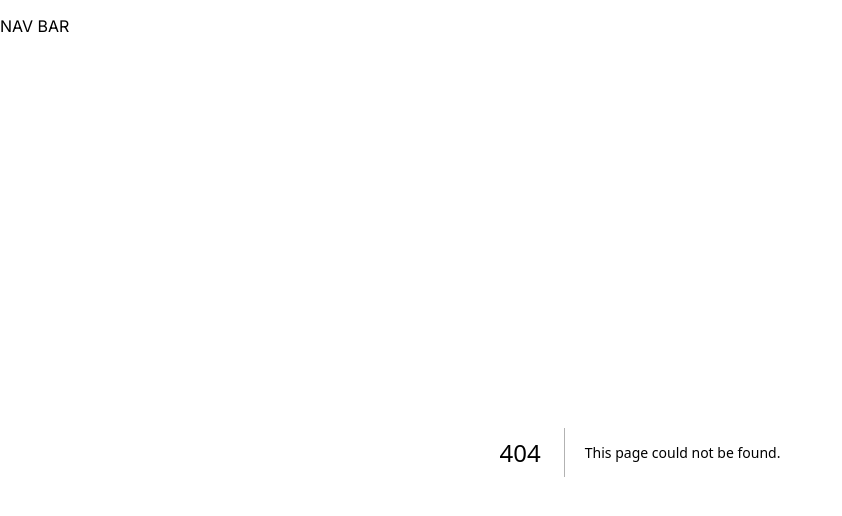
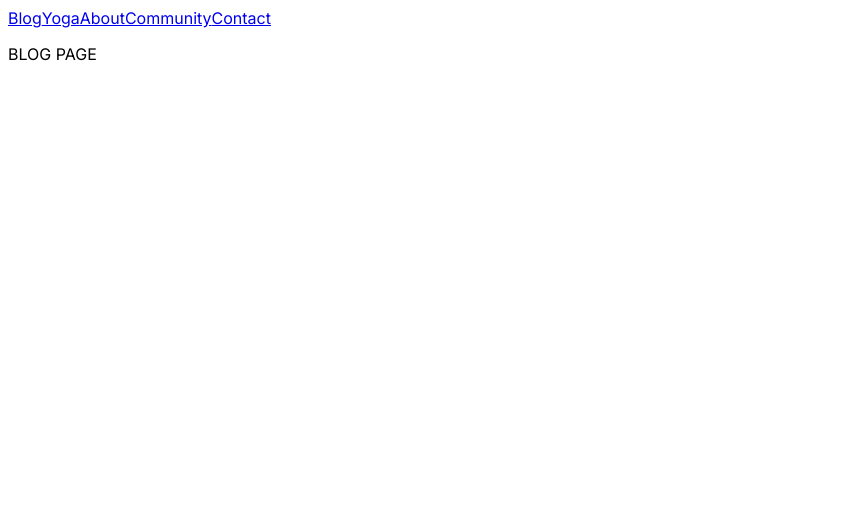
Before and after one commit to dweverson/kp-alligned-yoga, a Next.js app: page /blog in a window 1280 px wide. Before the commit this address had no page. Shown: the top 516 px of the page, without its empty margins (0-842 px from the left). Built offline with nearby package versions, Linux system fonts and the light colour scheme.

Commit message:
create blog page, add links to all pages in nav, formatting

```diff
--- a/components/Nav.tsx
+++ b/components/Nav.tsx
@@ -1,11 +1,13 @@
+import Link from "next/link";
+
 export default function Nav() {
-    return (
-      <main>
-        <div>
-          <p>
-           NAV BAR
-          </p>
-        </div>
-      </main>
-    )
-  }
+  return (
+    <nav>
+      <Link href="blog">Blog</Link>
+      <Link href="yoga">Yoga</Link>
+      <Link href="about">About</Link>
+      <Link href="community">Community</Link>
+      <Link href="contact">Contact</Link>
+    </nav>
+  );
+}
--- a/src/app/about/page.tsx
+++ b/src/app/about/page.tsx
@@ -2,10 +2,8 @@ export default function About() {
   return (
     <main>
       <div>
-          <p>
-           ABOUT PAGE
-          </p>
+        <p>ABOUT PAGE</p>
       </div>
     </main>
-    )
+  );
 }
--- /dev/null
+++ b/src/app/blog/page.tsx
@@ -0,0 +1,11 @@
+export default function Blog() {
+    return (
+      <main>
+        <div>
+          <p>
+           BLOG PAGE
+          </p>
+        </div>
+      </main>
+    )
+  }
--- a/src/app/community/page.tsx
+++ b/src/app/community/page.tsx
@@ -2,10 +2,8 @@ export default function Community() {
   return (
     <main>
       <div>
-          <p>
-           COMMUNITY PAGE
-          </p>
+        <p>COMMUNITY PAGE</p>
       </div>
     </main>
-    )
+  );
 }
--- a/src/app/contact/page.tsx
+++ b/src/app/contact/page.tsx
@@ -2,10 +2,8 @@ export default function Contact() {
   return (
     <main>
       <div>
-          <p>
-           CONTACT PAGE
-          </p>
+        <p>CONTACT PAGE</p>
       </div>
     </main>
-    )
+  );
 }
--- a/src/app/yoga/page.tsx
+++ b/src/app/yoga/page.tsx
@@ -2,10 +2,8 @@ export default function Yoga() {
   return (
     <main>
       <div>
-          <p>
-           YOGA PAGE
-          </p>
+        <p>YOGA PAGE</p>
       </div>
     </main>
-    )
+  );
 }
```
Lines whose indentation alone changed are shown as unchanged.
